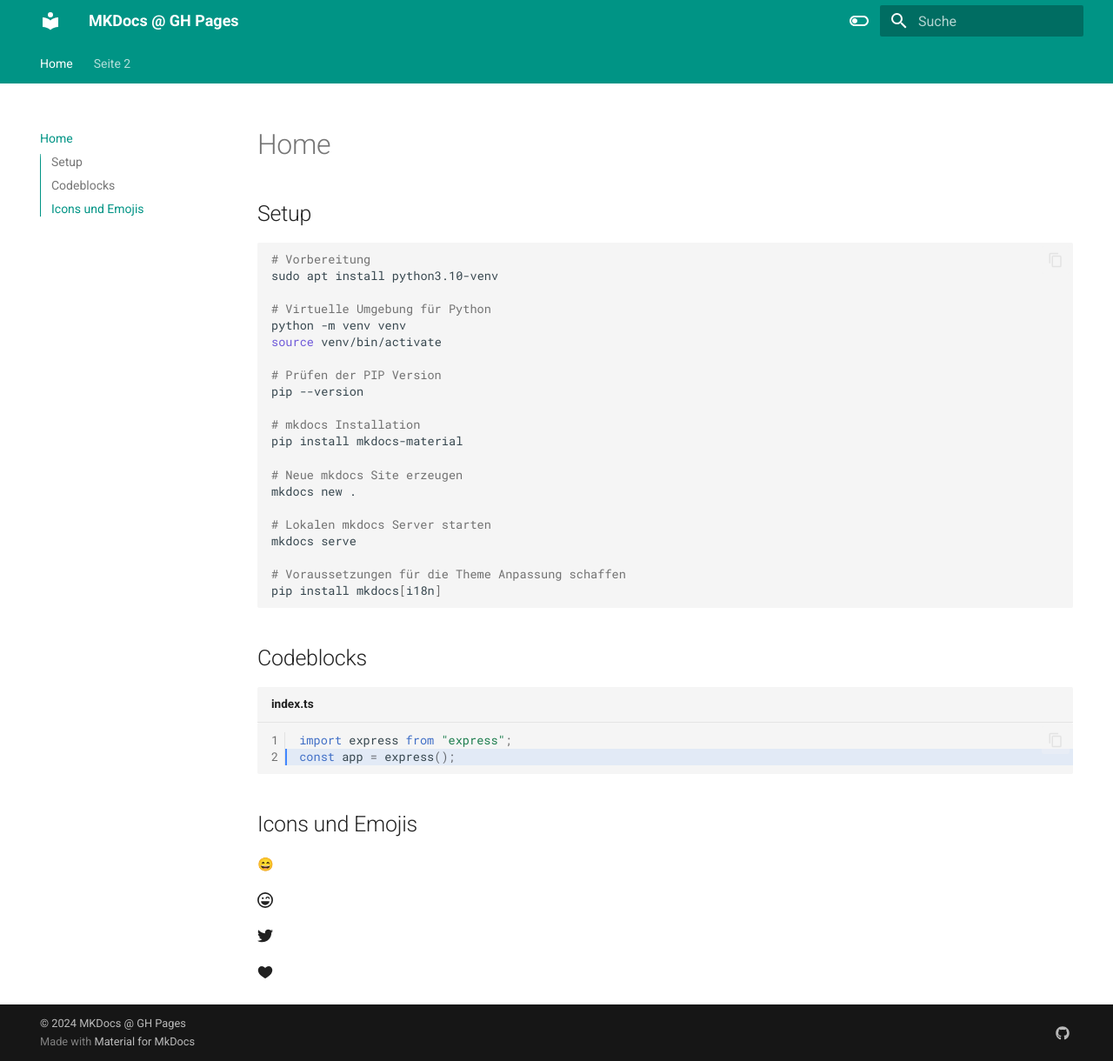
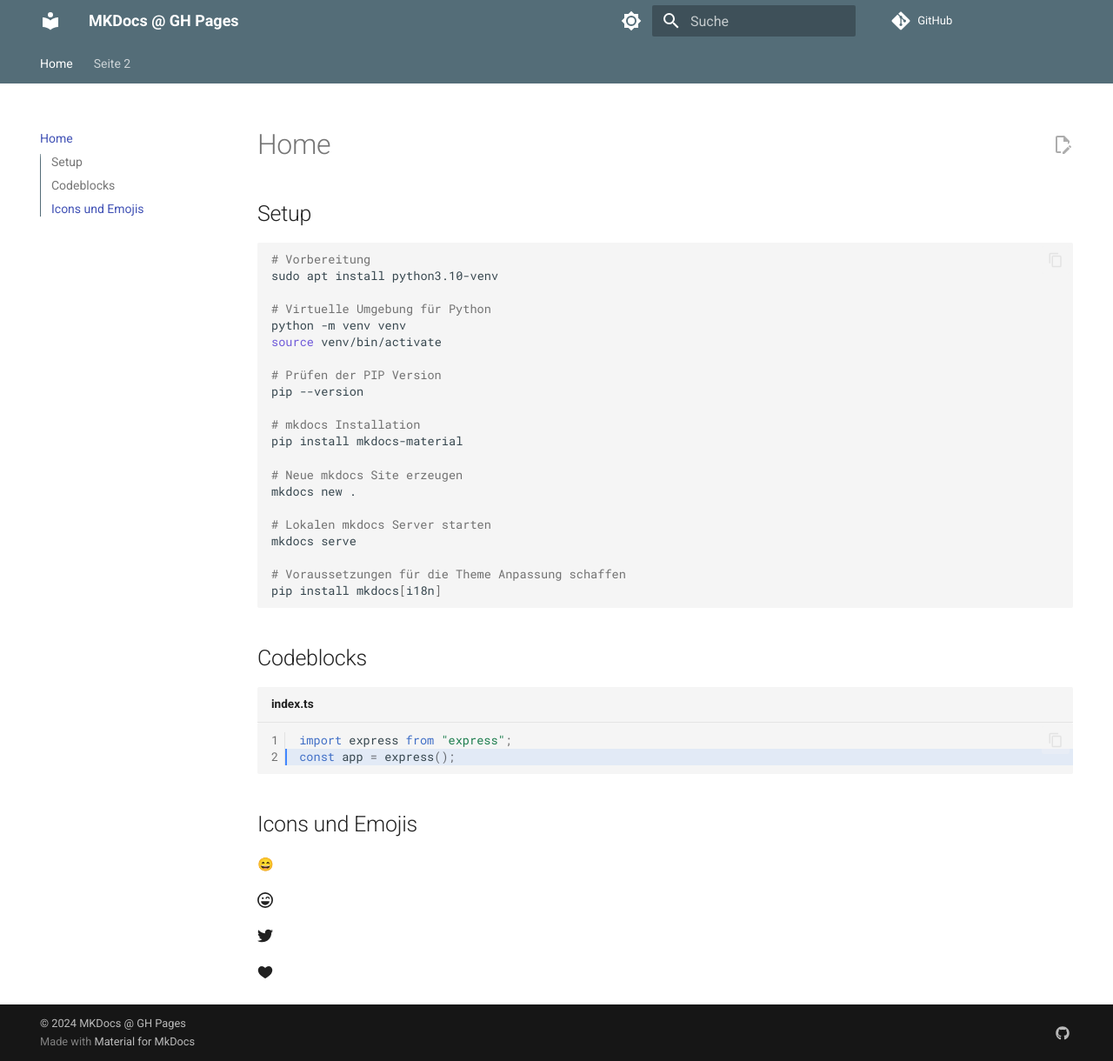
Before and after one commit to tpoth/mkdocs-github-pages, an MkDocs documentation site: the page built from docs/index.md, in a window 1280 px wide and 1220 px high. Shown: the whole window at 87% size. Built offline with MkDocs 1.6.1 and Material for MkDocs 9.7.7, drawn with Linux system fonts in a browser that asks for light colours; emoji names are drawn with the system emoji font; comment, search, counter and statistics services are not loaded.

Commit message:
Update MKDocs configuration

```diff
--- a/mkdocs.yml
+++ b/mkdocs.yml
@@ -1,4 +1,6 @@
 site_name: MKDocs @ GH Pages
+repo_url: https://github.com/tpoth/mkdocs-github-pages
+edit_uri: edit/main/docs/
 theme:
   name: material
   features:
@@ -8,6 +10,7 @@
     - toc.integrate
     - search.suggest
     - search.highlight
+    - content.action.edit
     - content.tabs.link
     - content.code.annotate
     - content.code.copy
@@ -15,16 +18,16 @@
   palette:
     - scheme: default
       toggle:
-        icon: material/toggle-switch-off-outline
+        icon: material/brightness-7
         name: Switch to dark mode
-      primary: teal
-      accent: purple
+      primary: blue grey
+      accent: indigo
     - scheme: slate
       toggle:
-        icon: material/toggle-switch
+        icon: material/brightness-4
         name: Switch to light mode
-      primary: teal
-      accent: lime
+      primary: blue grey
+      accent: indigo
 extra:
   social:
     - icon: fontawesome/brands/github
```
